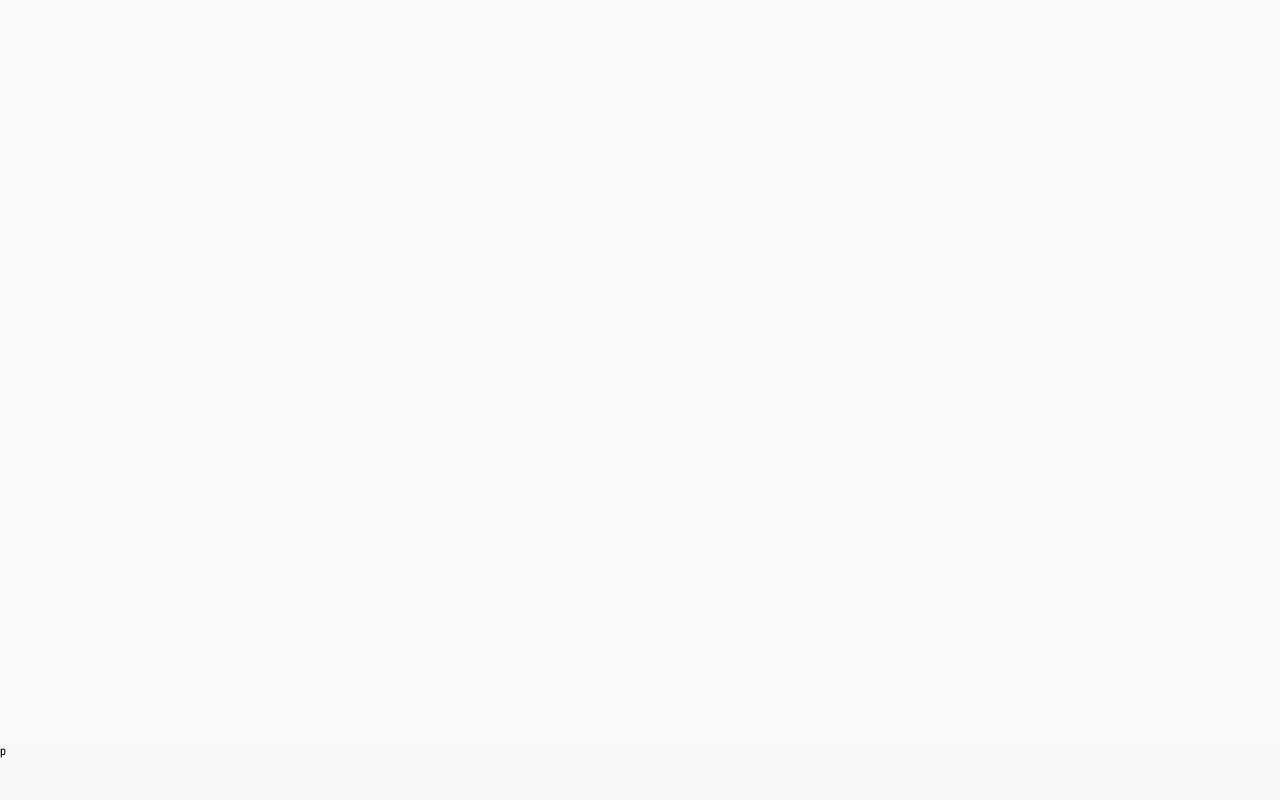
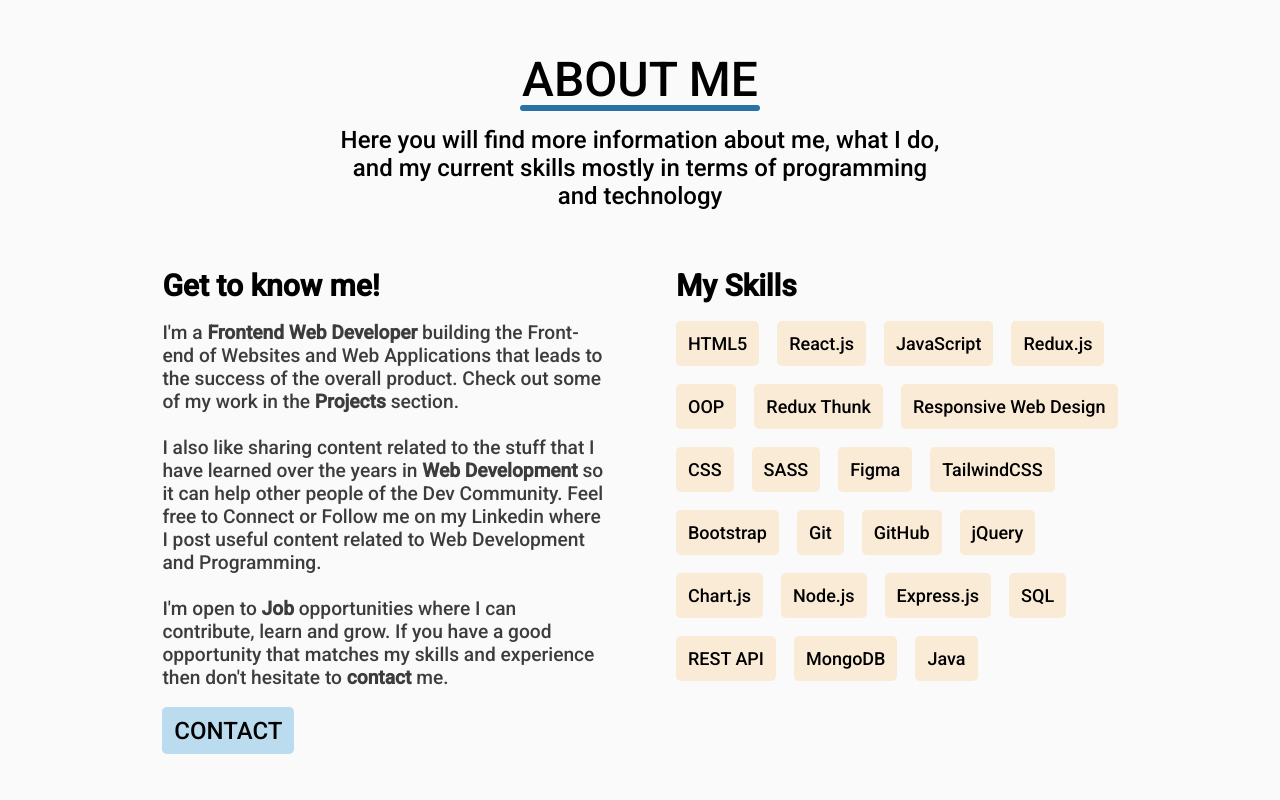
Before and after one commit to nikhil-223/myPortfolio, a React (Create React App) app: page / in a window 1280 px wide. Shown: the part 860-1660 px from the top of the page. Built offline with nearby package versions, Linux system fonts and the light colour scheme.

Commit message:
about.js updated

```diff
--- a/src/App.css
+++ b/src/App.css
@@ -1,5 +1,4 @@
-@import url('https://fonts.googleapis.com/css2?family=Acme&family=Pacifico&family=Poppins:wght@200&family=Roboto+Condensed&family=Roboto:wght@300&display=swap');
-*{
+@import url('https://fonts.googleapis.com/css2?family=Acme&family=Pacifico&family=Poppins:wght@200;300;400&family=Roboto+Condensed&family=Roboto:wght@500&display=swap');*{
     padding: 0;
     margin: 0;
     box-sizing: border-box;
@@ -18,6 +17,7 @@
     --bg-contact-color9:#d5e5eb;
     --bg-contact-color10:#8bbfcd;
     --bg-contact-color11:#FAFAFA;
+    --bg-button:rgb(187, 219, 238);
 }
 html{
     scroll-behavior: smooth;
@@ -25,8 +25,7 @@ html{
 
 body{
     background: var(--bg-color1);
-    font-family: 'Roboto Condensed', sans-serif;
-
+    font-family: 'Roboto', sans-serif;
 }
 a{
     list-style: none;
--- a/src/components/about/About.css
+++ b/src/components/about/About.css
@@ -1,8 +1,125 @@
-#about{
-    background-color: #fafafa;
-    height: 100vh;
+#about {
+	background-color: #fafafa;
+	height: auto;
+	padding: 8rem;
 }
-.navref{
-    position: relative;
-    top: 1vh;
+.about-container {
+	display: grid;
+	height: 80%;
+	justify-content: center;
+	align-content: center;
+	grid-template-columns: 45% 45%;
+	grid-template-rows: 15rem auto;
+	gap: 2rem;
 }
+.about-header {
+	display: flex;
+	flex-direction: column;
+	align-items: center;
+	justify-content: center;
+	grid-area: 1/1/2/3;
+	gap: 1.5rem;
+}
+.about-header .about-header-title {
+	font-size: 4rem;
+}
+.about-header .about-header-title::before {
+	content: "";
+	position: absolute;
+	width: 20rem;
+	left: 50%;
+	height: 0.5rem;
+	transform: translate(-50%, 900%);
+	border-radius: 0.5rem;
+
+	background-color: rgb(42, 114, 165);
+}
+.about-header .about-header-content {
+	width: 60%;
+	font-size: 2rem;
+	text-align: center;
+}
+.about-container .about-gtkm {
+	padding: 2rem;
+	height: 50rem;
+	display: flex;
+	flex-direction: column;
+	gap: 1.5rem;
+}
+.navref {
+	position: relative;
+	top: 1vh;
+}
+.about-gtkm-title {
+	font-size: 2.5rem;
+	font-weight: 600;
+}
+.about-gtkm-content {
+	font-size: 1.6rem;
+	color: rgba(0, 0, 0, 0.76);
+}
+
+.about-gtkm-contact {
+	font-size: 2rem;
+	width: 11rem;
+	background-color: var(--bg-button);
+	padding: 0.8rem;
+	border-radius: 0.4rem;
+	text-align: center;
+}
+
+.about-container .about-skills {
+	padding: 2rem;
+	height: 50rem;
+	display: flex;
+	flex-direction: column;
+	gap: 1.5rem;
+}
+.about-skills-title {
+	font-size: 2.5rem;
+	font-weight: 600;
+}
+
+.skill-set {
+	display: flex;
+	flex-wrap: wrap;
+	gap: 1.5rem;
+}
+.skill {
+	padding: 1rem;
+	background-color: antiquewhite;
+	font-size: 1.5rem;
+	border-radius: 0.4rem;
+}
+
+@media only screen and (max-width: 950px) {
+	.about-header .about-header-content {
+		width: 90%;
+		font-size: 1.5rem;
+	}
+	#about {
+		padding: 3rem 2rem;
+	}
+	.about-container {
+		grid-template-columns: 100%;
+		grid-template-rows: 15rem auto auto;
+		column-gap: 2rem;
+		gap: 0;
+	}
+	.about-header {
+		display: flex;
+		flex-direction: column;
+		align-items: center;
+		justify-content: center;
+		grid-area: 1/1/2/2;
+		gap: 1.9rem;
+	}
+	.about-header .about-header-title {
+		font-size: 3rem;
+	}
+    .about-header .about-header-title::before {
+	width: 17rem;
+	transform: translate(-50%, 750%);
+
+}
+}
--- a/src/components/about/About.js
+++ b/src/components/about/About.js
@@ -1,12 +1,73 @@
 import React from "react";
-import './About.css'
+import "./About.css";
+import Skill from "./Skill";
 
-const About = (props,ref) => {
+const About = (props, ref) => {
+	const skills = [
+		"HTML5",
+		"React.js",
+		"JavaScript",
+		"Redux.js",
+		"OOP",
+		"Redux Thunk",
+		"Responsive Web Design",
+		"CSS",
+		"SASS",
+		"Figma",
+		"TailwindCSS",
+		"Bootstrap",
+		"Git",
+		"GitHub",
+		"jQuery",
+		"Chart.js",
+		"Node.js",
+		"Express.js",
+		"SQL",
+		"REST API",
+		"MongoDB",
+		"Java",
+	];
 
-  return (
-    <section id='about'>
-    </section>
-  )
-}
-const forwardAbout= React.forwardRef(About)
+	return (
+		<section id="about">
+			<div className="about-container">
+				<div className="about-header">
+					<div className="about-header-title">ABOUT ME</div>
+					<div className="about-header-content">
+						Here you will find more information about me, what I do, and my
+						current skills mostly in terms of programming and technology
+					</div>
+				</div>
+				<div className="about-gtkm">
+					<div className="about-gtkm-title">Get to know me!</div>
+					<div className="about-gtkm-content">
+						I'm a <b>Frontend Web Developer</b> building the Front-end of
+						Websites and Web Applications that leads to the success of the
+						overall product. Check out some of my work in the <b> Projects</b>{" "}
+						section. <br /> <br /> I also like sharing content related to the
+						stuff that I have learned over the years in <b> Web Development</b>{" "}
+						so it can help other people of the Dev Community. Feel free to
+						Connect or Follow me on my Linkedin where I post useful content
+						related to Web Development and Programming. <br /> <br /> I'm open
+						to <b>Job</b> opportunities where I can contribute, learn and grow.
+						If you have a good opportunity that matches my skills and experience
+						then don't hesitate to <b>contact</b> me.
+					</div>
+					<div className="about-gtkm-contact">
+						<a href="#contact">CONTACT</a>
+					</div>
+				</div>
+				<div className="about-skills">
+					<div className="about-skills-title">My Skills</div>
+					<div className="skill-set">
+						{skills.map((item) => {
+							return <Skill skill={item} />;
+						})}
+					</div>
+				</div>
+			</div>
+		</section>
+	);
+};
+const forwardAbout = React.forwardRef(About);
 export default forwardAbout;
--- /dev/null
+++ b/src/components/about/Skill.js
@@ -0,0 +1,10 @@
+import React from 'react'
+
+const Skill = (props) => {
+    const {skill}=props;
+  return (
+    <span className='skill'>{skill}</span>
+  )
+}
+
+export default Skill
--- a/src/components/home/Home.scss
+++ b/src/components/home/Home.scss
@@ -55,7 +55,7 @@
     font-size: 2rem;
     margin-top: 2rem;
     width: 10rem;
-    background-color: rgb(187, 219, 238);
+    background-color: var(--bg-button);
     padding: 0.5rem;
     border-radius: 0.4rem;
     text-align: center;
--- a/src/components/projects/Projects.css
+++ b/src/components/projects/Projects.css
@@ -1,4 +1,4 @@
 #projects{
     height: 100vh;
-    background-color: #f8f8f8;
+    background-color: #aa3131;
 }
```
